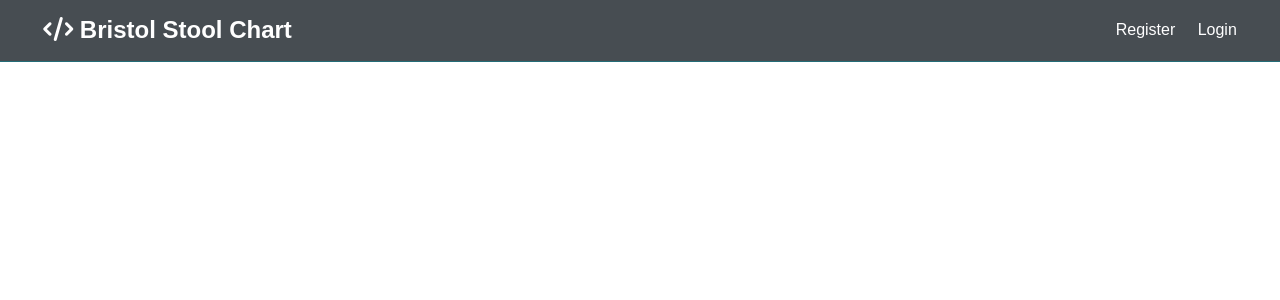
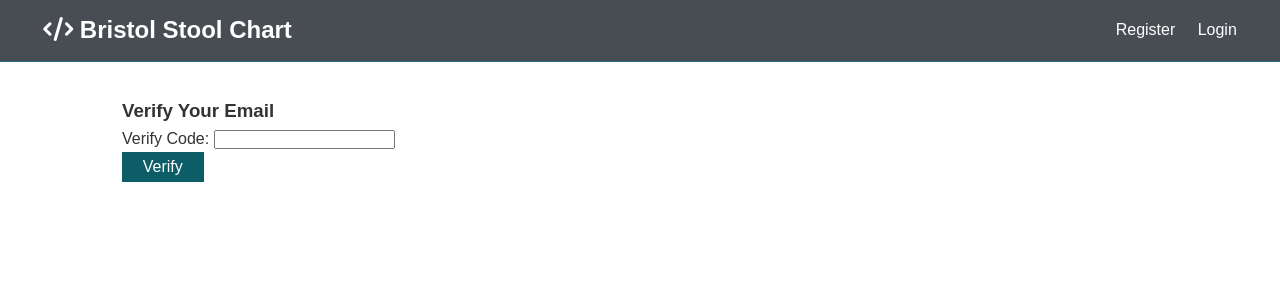
Before and after one commit to COP4331-G22-Large-Project/MERN-web-mobile-app, a React (Create React App) app in the folder web/: page /emailverification in a window 1280 px wide. Shown: the top 300 px of the page. Built offline with nearby package versions, Linux system fonts and the light colour scheme.

Commit message:
added logs and email verification input page

```diff
--- a/package.json
+++ b/package.json
@@ -22,5 +22,8 @@
   "dependencies": {
     "lodash.escaperegexp": "^4.1.2",
     "type-check": "^0.4.0"
+  },
+  "devDependencies": {
+    "react-datepicker": "^3.1.3"
   }
 }
--- a/web/src/App.js
+++ b/web/src/App.js
@@ -8,8 +8,9 @@ import Login from './components/auth/Login';
 import LogStool from './components/auth/LogStool';
 import LogExercise from './components/auth/LogExercise';
 import LogFood from './components/auth/LogFood';
-
+import Logs from './components/auth/Logs';
 import './App.css';
+import EmailVerification from "./components/auth/EmailVerification";
 
 
 const App = () => (
@@ -23,6 +24,8 @@ const App = () => (
             <Route exact path="/logfood" component={LogFood}/>
           <Route exact path = "/logstool" component = {LogStool}/>
           <Route exact path="/register" component = {Register} />
+          <Route exact path ="/emailverification" component={EmailVerification}/>
+          <Route exact path ="/logs" component={Logs}/>
           <Route exact path="/login" component = {Login} />
         </Switch>
       </section>
--- /dev/null
+++ b/web/src/components/auth/EmailVerification.js
@@ -0,0 +1,61 @@
+import React, {Component} from 'react';
+import axios from 'axios';
+
+export default class EmailVerification extends Component {
+    constructor(props) {
+        super(props);
+        this.onChangeVerificationCode = this.onChangeVerificationCode.bind(this)
+        this.onSubmit = this.onSubmit.bind(this)
+
+        this.state = {
+            verificationCode : ''
+        }
+    }
+
+    onChangeVerificationCode(e){
+        this.setState({
+            verificationCode : e.target.value
+        })
+    }
+
+    onSubmit(e){
+        e.preventDefault()
+
+
+        const emailVerification = {
+            verificationCode: this.state.username
+        }
+
+
+
+
+        this.setState({
+            verificationCode : ''
+
+
+        })
+
+    }
+
+    render(){
+        return(
+            <div>
+                <h3>Verify Your Email</h3>
+                <form onSubmit={this.onSubmit}>
+                    <div className="form-group">
+                        <label>Verify Code: </label>
+                        <input type = "string"
+                               required
+                               className="form-control"
+                               value = {this.state.type}
+                               onChange = {this.onChangeVerificationCode}
+                        />
+                    </div>
+                    <div className="form-group">
+                        <input type ="submit" value = "Verify" className="btn btn-primary"/>
+                    </div>
+                </form>
+            </div>
+        )
+    }
+}
--- /dev/null
+++ b/web/src/components/auth/Logs.js
@@ -0,0 +1,72 @@
+import React, { Component } from 'react';
+import { Link } from 'react-router-dom';
+import axios from 'axios';
+
+
+const Log = props => (
+    <tr>
+        <td>{props.log.userId}</td>
+        <td>{props.log.amount}</td>
+        <td>{props.log.type}</td>
+        <td>{props.log.date}</td>
+        <td>
+             <a href="#" onClick={() => { props.deleteLog(props) }}>delete</a>
+        </td>
+    </tr>
+)
+
+export default class Logs extends Component{
+    constructor(props) {
+        super(props);
+        this.deleteLog = this.deleteLog.bind(this)
+
+        this.state = {stools: []}
+    }
+
+    componentDidMount() {
+        axios.get('http://localhost:3000/api/stool/')
+            .then(res =>{
+                this.setState({stools: res.data})
+            })
+            .catch((err) =>{
+            console.log(err);
+        })
+    }
+
+    deleteLog(id){
+        axios.delete('http://localhost:3000/api/stool/delete/' + id)
+            .then(res => {console.log(res)})
+        this.setState({
+            stools: this.state.stools.filter(el=>el._id != id)
+        })
+    }
+    logList(){
+        return this.state.stools.map(currentLog =>{
+            return <Log log = {currentLog} deleteLog ={this.deleteLog} key={currentLog._id}/>
+        })
+    }
+
+
+    render(){
+        return (
+            <div>
+                <h3>Logs</h3>
+                <table className="table">
+                    <thead className="thead-light">
+                    <tr>
+                        <th>User ID</th>
+                        <th>Amount</th>
+                        <th>Type</th>
+                        <th>Date</th>
+                        <th>Actions</th>
+                    </tr>
+                    </thead>
+                    <tbody>
+                    { this.logList() }
+                    </tbody>
+                </table>
+            </div>
+        )
+    }
+
+}
```
